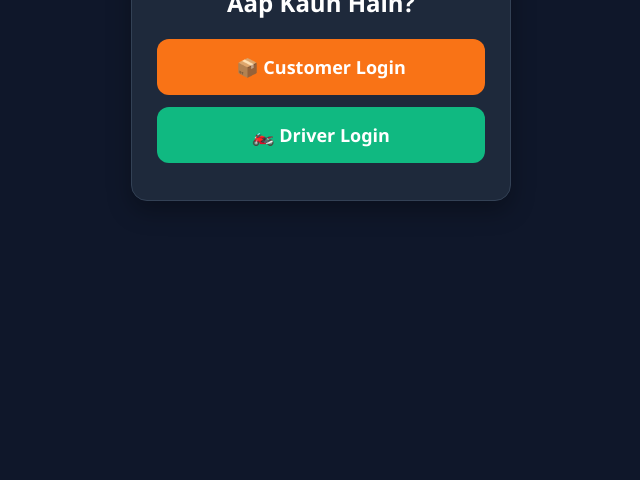
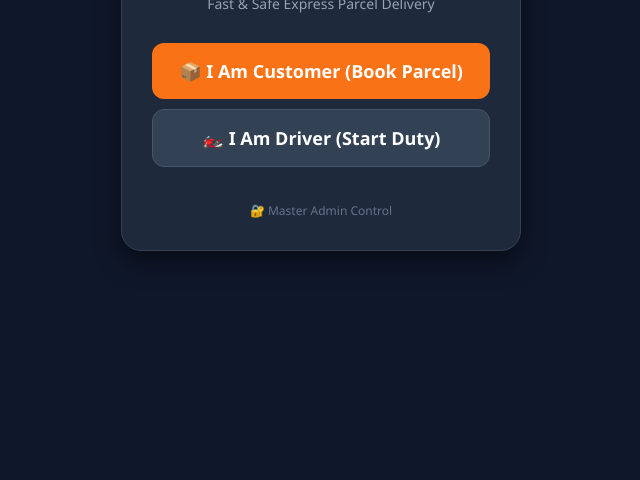
Before and after one commit to jagdeepsingh558899-ui/Go-Bike, a plain HTML site: page index.html in a window 1280 px wide. Shown: the part 320-800 px from the top of the page, without its empty margins (319-959 px from the left). Drawn offline with Linux system fonts and the light colour scheme.

Commit message:
Update index.html

```diff
--- a/index.html
+++ b/index.html
@@ -5,131 +5,36 @@
     <meta name="viewport" content="width=device-width, initial-scale=1.0">
     <title>Go Bike - Express Parcel Service</title>
     <style>
-        * { box-sizing: border-box; margin: 0; padding: 0; font-family: 'Segoe UI', Tahoma, Geneva, Verdana, sans-serif; }
-        body { background: #0f172a; color: white; display: flex; justify-content: center; align-items: center; min-height: 100vh; overflow-x: hidden; }
+        * { box-sizing: border-box; margin: 0; padding: 0; font-family: 'Segoe UI', sans-serif; }
+        body { background: #0f172a; color: white; display: flex; justify-content: center; align-items: center; min-height: 100vh; padding: 20px; }
 
-        /* 1. Splash Screen Animation */
-        #splash-screen {
-            position: fixed; inset: 0; background: #090d16;
-            display: flex; flex-direction: column; justify-content: center; align-items: center;
-            z-index: 1000; transition: opacity 0.8s ease, visibility 0.8s;
-        }
-        .logo-box { text-align: center; animation: zoomIn 1.2s ease-out; }
-        .logo-icon { width: 90px; height: 90px; background: #18181b; border-radius: 20px; display: inline-flex; justify-content: center; align-items: center; border: 2px solid #f97316; box-shadow: 0 0 25px rgba(249, 115, 22, 0.4); }
-        .logo-text { font-size: 32px; font-weight: 900; margin-top: 15px; letter-spacing: 1px; }
+        .card { background: #1e293b; border-radius: 20px; padding: 30px; border: 1px solid #334155; max-width: 400px; width: 100%; text-align: center; box-shadow: 0 10px 25px rgba(0,0,0,0.5); }
+        .logo { font-size: 32px; font-weight: 900; margin-bottom: 10px; }
         .orange { color: #f97316; }
+        .tagline { color: #94a3b8; font-size: 14px; margin-bottom: 30px; }
 
-        @keyframes zoomIn {
-            0% { transform: scale(0.3); opacity: 0; }
-            50% { transform: scale(1.1); }
-            100% { transform: scale(1); opacity: 1; }
-        }
+        .btn-choice { width: 100%; padding: 16px; margin: 10px 0; border-radius: 12px; border: none; font-size: 18px; font-weight: bold; cursor: pointer; text-decoration: none; display: block; transition: 0.2s; }
+        .btn-customer { background: #f97316; color: white; }
+        .btn-customer:hover { background: #ea580c; }
+        .btn-driver { background: #334155; color: white; border: 1px solid #475569; }
+        .btn-driver:hover { background: #475569; }
 
-        /* Main Container */
-        .app-container { width: 100%; max-width: 420px; padding: 20px; display: none; opacity: 0; transition: opacity 0.5s ease; }
-        .card { background: #1e293b; border-radius: 16px; padding: 25px; border: 1px solid #334155; box-shadow: 0 10px 25px rgba(0,0,0,0.3); text-align: center; }
-
-        /* Buttons & Forms */
-        .role-btn { width: 100%; padding: 16px; margin: 12px 0; border: none; border-radius: 12px; font-size: 18px; font-weight: bold; cursor: pointer; display: flex; align-items: center; justify-content: center; gap: 10px; transition: 0.2s; }
-        .btn-cust { background: #f97316; color: white; }
-        .btn-driver { background: #10b981; color: white; }
-        .role-btn:hover { transform: translateY(-2px); opacity: 0.9; }
-
-        input { width: 100%; padding: 14px; margin: 10px 0; border: 1px solid #475569; border-radius: 8px; background: #0f172a; color: white; font-size: 15px; }
-        .hidden { display: none; }
-        .back-btn { background: transparent; border: none; color: #94a3b8; cursor: pointer; margin-bottom: 15px; float: left; font-size: 14px; }
+        .admin-link { display: inline-block; margin-top: 25px; color: #64748b; font-size: 12px; text-decoration: none; }
+        .admin-link:hover { color: #f97316; }
     </style>
 </head>
 <body>
 
-    <!-- 1. Animated Splash Screen -->
-    <div id="splash-screen" onclick="startApp()">
-        <div class="logo-box">
-            <div class="logo-icon">
-                <svg width="50" height="50" viewBox="0 0 100 100">
-                    <path d="M 68 32 C 60 22, 42 22, 30 34 C 18 46, 18 64, 30 76 C 42 88, 62 88, 70 74 C 74 66, 74 54, 74 54 L 48 54" fill="none" stroke="#f97316" stroke-width="9" stroke-linecap="round"/>
-                    <polygon points="52,18 36,52 50,52 42,82 66,42 50,42" fill="#eab308"/>
-                </svg>
-            </div>
-            <div class="logo-text">GO <span class="orange">BIKE</span></div>
-            <p style="color:#64748b; font-size: 13px; margin-top: 5px;">Tap anywhere to Start</p>
-        </div>
+    <div class="card">
+        <div class="logo">GO <span class="orange">BIKE</span></div>
+        <p class="tagline">Fast & Safe Express Parcel Delivery</p>
+
+        <!-- Direct Page Redirect Links -->
+        <a href="./customer/booking.html" class="btn-choice btn-customer">📦 I Am Customer (Book Parcel)</a>
+        <a href="./driver/dashboard.html" class="btn-choice btn-driver">🏍️ I Am Driver (Start Duty)</a>
+
+        <a href="./admin-secret/index.html" class="admin-link">🔐 Master Admin Control</a>
     </div>
 
-    <!-- 2. Main App Content -->
-    <div id="app-content" class="app-container">
-
-        <!-- Role Selection Screen -->
-        <div id="role-screen" class="card">
-            <h2 style="margin-bottom: 20px;">Aap Kaun Hain?</h2>
-            <button class="role-btn btn-cust" onclick="openAuth('customer')">📦 Customer Login</button>
-            <button class="role-btn btn-driver" onclick="openAuth('driver')">🏍️ Driver Login</button>
-        </div>
-
-        <!-- Login / Register Form -->
-        <div id="auth-screen" class="card hidden">
-            <button class="back-btn" onclick="showRoles()">← Wapas</button>
-            <div style="clear:both;"></div>
-            <h3 id="auth-title" style="margin-bottom:15px; color:#f97316;">Login</h3>
-
-            <input type="tel" id="mobile" placeholder="+91 Phone Number">
-            <input type="password" id="pass" placeholder="Password / OTP">
-
-            <button class="role-btn btn-cust" style="margin-top:15px;" onclick="alert('Login Successful!')">Continue ➔</button>
-            <p style="font-size: 12px; color: #94a3b8; margin-top: 15px;">Account nahi hai? <a href="#" style="color:#f97316;" onclick="alert('Register Form Open')">Register Karein</a></p>
-        </div>
-
-    </div>
-
-    <script>
-        // Audio Engine (Web Audio API for Zero External Sound File Dependency)
-        function playEngineSound() {
-            try {
-                const ctx = new (window.AudioContext || window.webkitAudioContext)();
-                const osc = ctx.createOscillator();
-                const gain = ctx.createGain();
-                osc.type = 'sawtooth';
-                osc.frequency.setValueAtTime(120, ctx.currentTime);
-                osc.frequency.exponentialRampToValueAtTime(400, ctx.currentTime + 0.8);
-                gain.gain.setValueAtTime(0.3, ctx.currentTime);
-                gain.gain.exponentialRampToValueAtTime(0.01, ctx.currentTime + 0.8);
-                osc.connect(gain);
-                gain.connect(ctx.destination);
-                osc.start();
-                osc.stop(ctx.currentTime + 0.8);
-            } catch(e) {}
-        }
-
-        function startApp() {
-            playEngineSound();
-            const splash = document.getElementById('splash-screen');
-            const content = document.getElementById('app-content');
-
-            splash.style.opacity = '0';
-            setTimeout(() => {
-                splash.style.display = 'none';
-                content.style.display = 'block';
-                setTimeout(() => { content.style.opacity = '1'; }, 50);
-            }, 800);
-        }
-
-        // Auto Start Splash after 2.5 seconds
-        setTimeout(() => {
-            if(document.getElementById('splash-screen').style.display !== 'none') {
-                startApp();
-            }
-        }, 2500);
-
-        function openAuth(role) {
-            document.getElementById('role-screen').classList.add('hidden');
-            document.getElementById('auth-screen').classList.remove('hidden');
-            document.getElementById('auth-title').innerText = (role === 'customer' ? '📦 Customer Login' : '🏍️ Driver Login');
-        }
-
-        function showRoles() {
-            document.getElementById('auth-screen').classList.add('hidden');
-            document.getElementById('role-screen').classList.remove('hidden');
-        }
-    </script>
 </body>
 </html>
```
